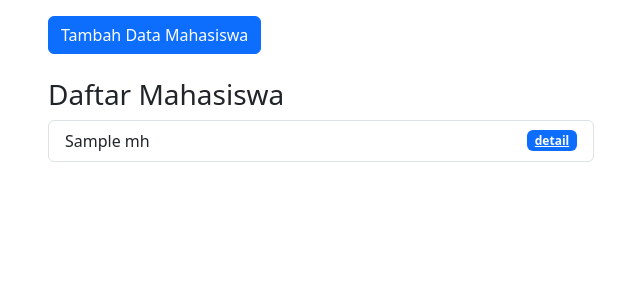
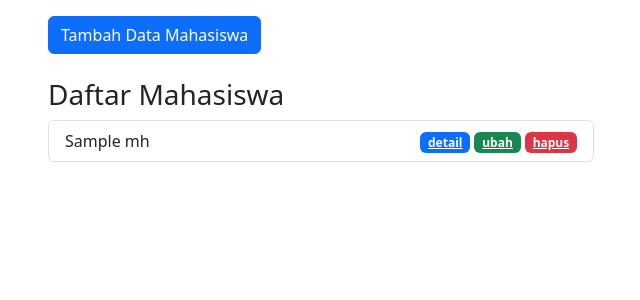
Before and after one commit to DaffaMusyaffa/prakweb2024_a_223040048_pw, a PHP site: the page made by mvc/app/views/mahasiswa/index.php in a window 1280 px wide. Shown: the part 56-356 px from the top of the page, without its empty margins (34-674 px from the left). Run offline with PHP 8.4, Linux system fonts and the light colour scheme; the template is opened without the code that fills it: most values are stand-ins (such as "Sample title", 1, 10 or a date in 2020); some libraries are stand-ins or nearby versions.

Commit message:
Membuat Aplikasi MVC dengan PHP #11 Delete Data

```diff
--- a/mvc/app/views/mahasiswa/index.php
+++ b/mvc/app/views/mahasiswa/index.php
@@ -1,7 +1,5 @@
 <div class="container mt-3">
-
   <div class="row">
-
     <div class="col-lg-6">
       <?php Flasher::flash(); ?>
     </div>
@@ -19,7 +17,11 @@
         <?php foreach ($data['mhs'] as $mhs) : ?>
           <li class="list-group-item d-flex justify-content-between align-items-center">
             <?= $mhs['nama']; ?>
-            <a href="<?= BASEURL; ?>/mahasiswa/detail/<?= $mhs['id']; ?>" class="badge text-bg-primary">detail</a>
+            <div>
+              <a href="<?= BASEURL; ?>/mahasiswa/detail/<?= $mhs['id']; ?>" class="badge text-bg-primary ml-1">detail</a>
+              <a href="<?= BASEURL; ?>/mahasiswa/ubah/<?= $mhs['id']; ?>" class="badge text-bg-success ml-1" data-bs-toggle="modal" data-bs-target="#formModal">ubah</a>
+              <a href="<?= BASEURL; ?>/mahasiswa/hapus/<?= $mhs['id']; ?>" class="badge text-bg-danger ml-1" onclick="return confirm('yakin');">hapus</a>
+            </div>
           </li>
         <?php endforeach; ?>
       </ul>
```
Also changed, not shown: mvc/app/controllers/Mahasiswa.php (+12 -0 lines), mvc/app/models/Mahasiswa_model.php (+11 -0 lines).
